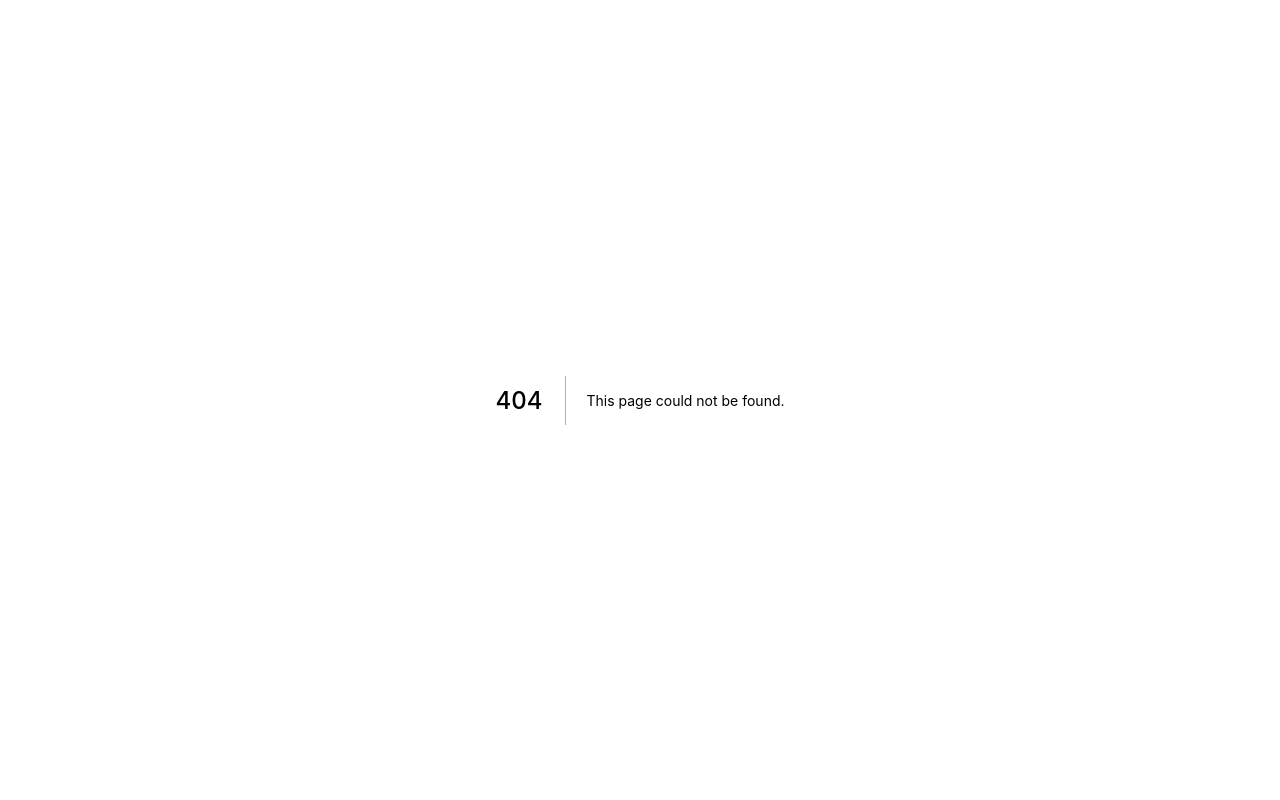
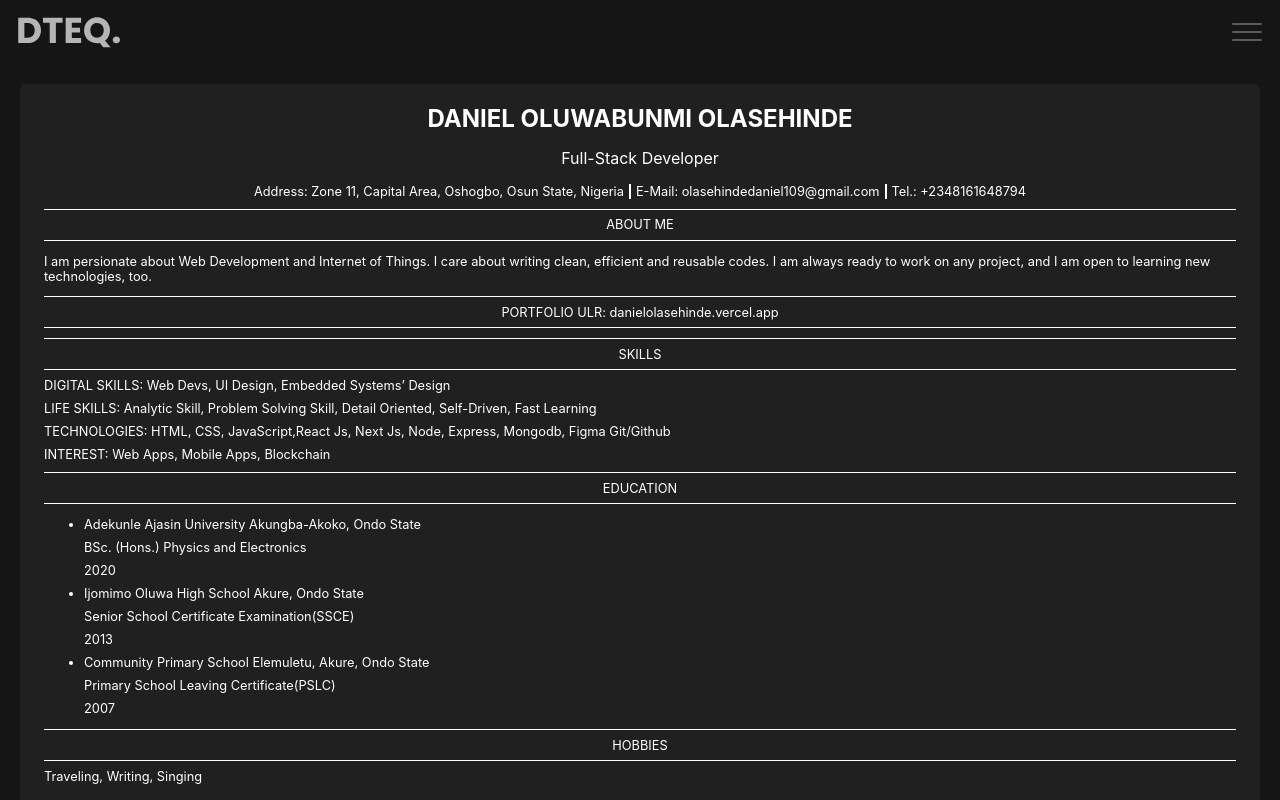
Before and after one commit to DTEQ46/Nport, a Next.js app: page /resume in a window 1280 px wide. Before the commit this address had no page. Shown: the top 800 px of the page. Built offline with nearby package versions, Linux system fonts and the light colour scheme.

Commit message:
resume added

```diff
--- a/components/Navigation.js
+++ b/components/Navigation.js
@@ -18,7 +18,7 @@ function Navigation() {
             <a href='/'>Home</a>
             <a href='/projects'>Projects</a>
             <a href='/articles'>Articles</a>
-            <a href='/#'>Resume</a>
+            <a href='/resume'>Resume</a>
             <div className={styles.social}>
             <a target="_blank"
           href="https://twitter.com/danitex46"
--- /dev/null
+++ b/components/Resumecomp.js
@@ -0,0 +1,13 @@
+import React from 'react'
+import styles from '../styles/Resumecomp.module.css'
+
+function Resumecomp({heading, children}) {
+  return (
+    <div className={styles.container}>
+        <div className={styles.heading}>{heading}</div>
+        <div className={styles.children}>{children}</div>
+    </div>
+  )
+}
+
+export default Resumecomp
--- a/pages/articles.js
+++ b/pages/articles.js
@@ -7,7 +7,7 @@ import Article from '../components/Article';
 
 function Articles({art}) {
   return (
-    <Layout title='Articles' description='Portfolio Articles Daniel Olasehinde' btnLeft = 'Projects' btnLeftLink = '/projects' btnRight ='Resume' btnRightLink = '/articles'>
+    <Layout title='Articles' description='Portfolio Articles Daniel Olasehinde' btnLeft = 'Projects' btnLeftLink = '/projects' btnRight ='Resume' btnRightLink = '/resume'>
               <div className={styles.container}>
               {art.map((arts) => {
                   return(
--- /dev/null
+++ b/pages/resume.js
@@ -0,0 +1,60 @@
+import React from 'react'
+import Layout from '../components/Layout'
+import styles from '../styles/Resume.module.css'
+import Resumecomp from '../components/Resumecomp'
+
+function Resume() {
+    return (
+        <Layout title='Resume' description='Resume Daniel Olasehinde' btnLeft = 'Articles' btnLeftLink = '/articles' btnRight ='Home' btnRightLink = '/'>
+                  <div className={styles.container}>
+                <div className={styles.head}>
+
+                <h2 className={styles.name}>DANIEL OLUWABUNMI OLASEHINDE</h2>
+                <p className={styles.title}>Full-Stack Developer</p>
+                <div className={styles.contact}>
+                    <div className={styles.address}>Address: Zone 11, Capital Area, Oshogbo, Osun State, Nigeria</div>
+                    <div className={styles.gmail}> E-Mail: olasehindedaniel109@gmail.com </div>
+                    <div className={styles.phone}>Tel.: +2348161648794</div>
+                  </div>
+                </div>
+
+                  <Resumecomp heading="ABOUT ME" >
+                      <p>I am persionate about Web Development and Internet of Things. I care about writing clean, efficient and reusable codes. I am always ready to work on any project, and I am open to learning new technologies, too.</p>
+                  </Resumecomp>
+                  <Resumecomp heading="PORTFOLIO ULR: danielolasehinde.vercel.app" />
+                  <Resumecomp heading="SKILLS" >
+                      <div>DIGITAL SKILLS: Web Devs, UI Design, Embedded Systems’ Design</div>
+                      <div>LIFE SKILLS: Analytic Skill, Problem Solving Skill, Detail Oriented, Self-Driven, Fast Learning</div>
+                      <div>TECHNOLOGIES: HTML, CSS, JavaScript,React Js, Next Js, Node, Express, Mongodb, Figma Git/Github</div>
+                      <div>INTEREST: Web Apps, Mobile Apps, Blockchain</div>
+                  </Resumecomp>
+                  <Resumecomp heading="EDUCATION" >
+                      <ul>
+                        <li>
+                          <div>Adekunle Ajasin University Akungba-Akoko, Ondo State</div>
+                          <div>BSc. (Hons.) Physics and Electronics</div>
+                          <div>2020</div>
+                        </li>
+                        <li>
+                          <div>Ijomimo Oluwa High School Akure, Ondo State</div>
+                          <div>Senior School Certificate Examination(SSCE)</div>
+                          <div>2013</div>
+                        </li>
+                        <li>
+                          <div>Community Primary School Elemuletu, Akure, Ondo State</div>
+                          <div>Primary School Leaving Certificate(PSLC)</div>
+                          <div>2007</div>
+                        </li>
+                      </ul>
+                  </Resumecomp>
+                  <Resumecomp heading="HOBBIES" >
+                      <div>Traveling, Writing, Singing</div>
+                  </Resumecomp>
+
+                  </div>
+
+        </Layout>
+      )
+}
+
+export default Resume
--- /dev/null
+++ b/styles/Resume.module.css
@@ -0,0 +1,40 @@
+.container{
+position: relative;
+margin: 20px;
+height: 140vh;
+background: #202020;
+border-radius: 5px;
+color: #fff;
+}
+
+.head{
+    display: flex;
+    flex-direction: column;
+    align-items: center;
+
+}
+.title{
+    margin-top: -5px;
+}
+.contact{
+    display: flex;
+    font-size: 0.8rem;
+
+}
+.address,.gmail{
+    border: none;
+    border-right: 2px solid #fff;
+    height: 15px;
+    padding-right: 5px;
+    margin-right: 5px;
+    min-width: 15rem;
+}
+
+@media(max-width:885px){
+    .contact{
+        flex-direction: column;
+    }
+    .address,.gmail{
+        border: none;
+    }
+}
--- /dev/null
+++ b/styles/Resumecomp.module.css
@@ -0,0 +1,28 @@
+.container{
+    position: relative;
+    margin-top: 10px;
+    color:#fff;
+    padding-left: 1.5rem;
+    padding-right: 1.5rem;
+    border: none;
+}
+.heading{
+position: relative;
+height: 2rem;
+font-size: 0.8rem;
+border: none;
+border-top: 1px solid #fff;
+border-bottom: 1px solid #fff;
+display: flex;
+justify-content: center;
+align-items: center;
+}
+
+.children{
+font-size: 0.8em;
+margin-top: 5px;
+}
+
+.children div{
+    margin-top: 8px;
+}
```
